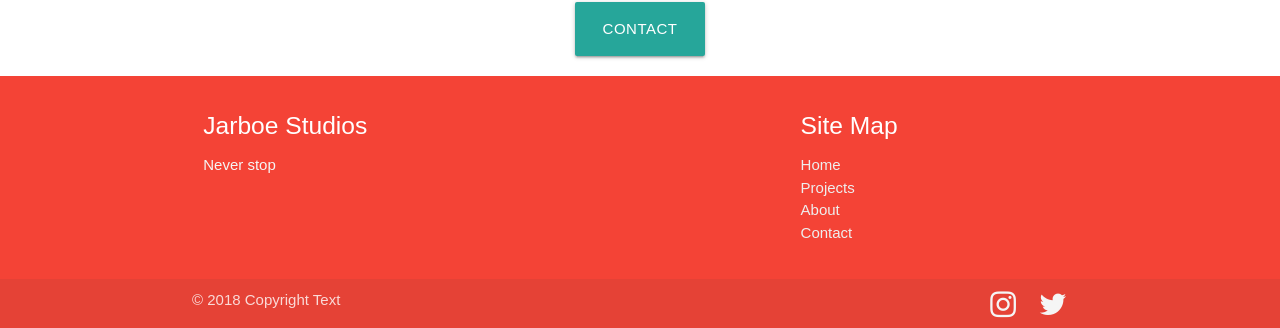
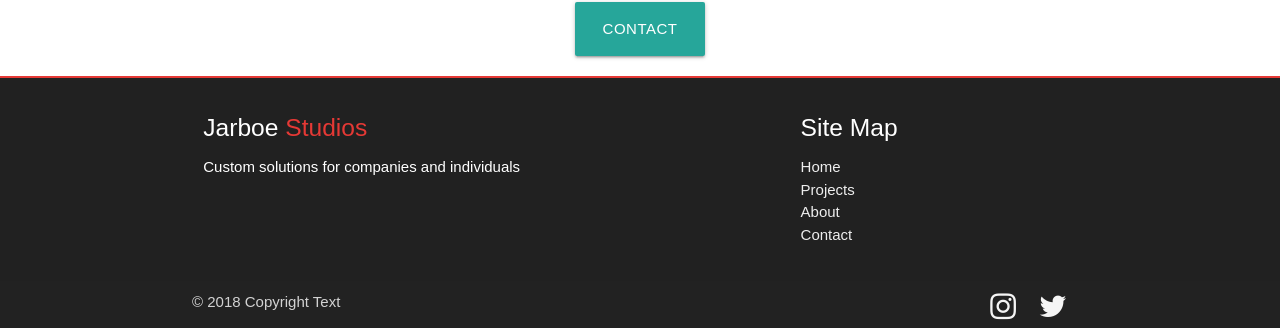
Before and after one commit to andrejarboe/jarboe, a React (Create React App) app in the folder client/: page / in a window 1280 px wide. Shown: the part 1799-2127 px from the top of the page. Built offline with nearby package versions, Linux system fonts and the light colour scheme.

Commit message:
updated footer colors

```diff
--- a/client/src/components/Footer/Footer.css
+++ b/client/src/components/Footer/Footer.css
@@ -1,3 +1,11 @@
+footer{
+  border-top: 2px solid #e53935;
+}
+
+footer span{
+  color: #e53935;
+}
+
 /* Style all font awesome icons */
 .fa {
   padding-right: 20px;
--- a/client/src/components/Footer/Footer.jsx
+++ b/client/src/components/Footer/Footer.jsx
@@ -5,12 +5,14 @@ class Footer extends Component {
 
     render() {
         return (
-            <footer className="page-footer red">
+            <footer className="page-footer grey darken-4">
                 <div className="container">
                     <div className="row">
                         <div className="col l6 s12">
-                            <h5 className="white-text">Jarboe Studios</h5>
-                            <p className="grey-text text-lighten-4">Never stop</p>
+                            <h5 className="white-text">Jarboe <span>Studios</span></h5>
+                            <p className="">
+                            Custom solutions for companies and individuals
+                            </p>
                         </div>
                         <div className="col l4 offset-l2 s12">
                             <h5 className="white-text">Site Map</h5>
```
